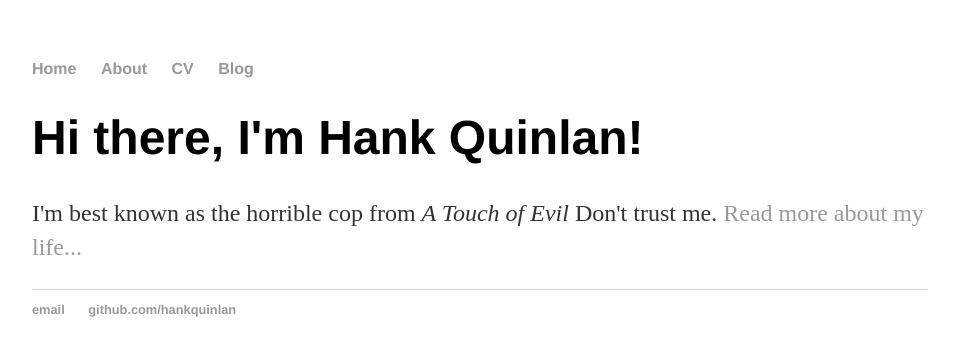
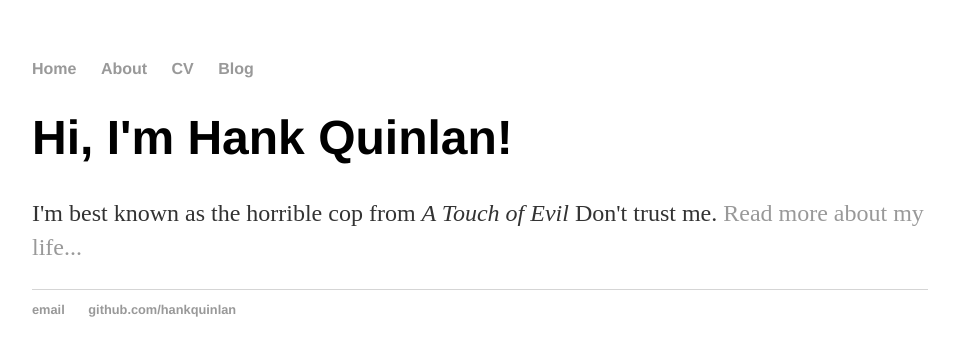
Before and after one commit to AnushaAshokReddy/GitHubPages, a Jekyll site: the page built from index.html, in a window 1280 px wide. Shown: the top 356 px of the page, without its empty margins (160-1115 px from the left). Built offline with Jekyll 4.4.1, drawn with Linux system fonts in a browser that asks for light colours.

Commit message:
Update index.html

```diff
--- a/index.html
+++ b/index.html
@@ -2,7 +2,7 @@
 layout: default
 title: LearningApi Introduction
 ---
-<div class="blurb">
-	<h1>Hi there, I'm Hank Quinlan!</h1>
+<div class="">
+	<h1>Hi, I'm Hank Quinlan!</h1>
 	<p>I'm best known as the horrible cop from <em>A Touch of Evil</em> Don't trust me. <a href="/about">Read more about my life...</a></p>
 </div><!-- /.blurb -->
```
